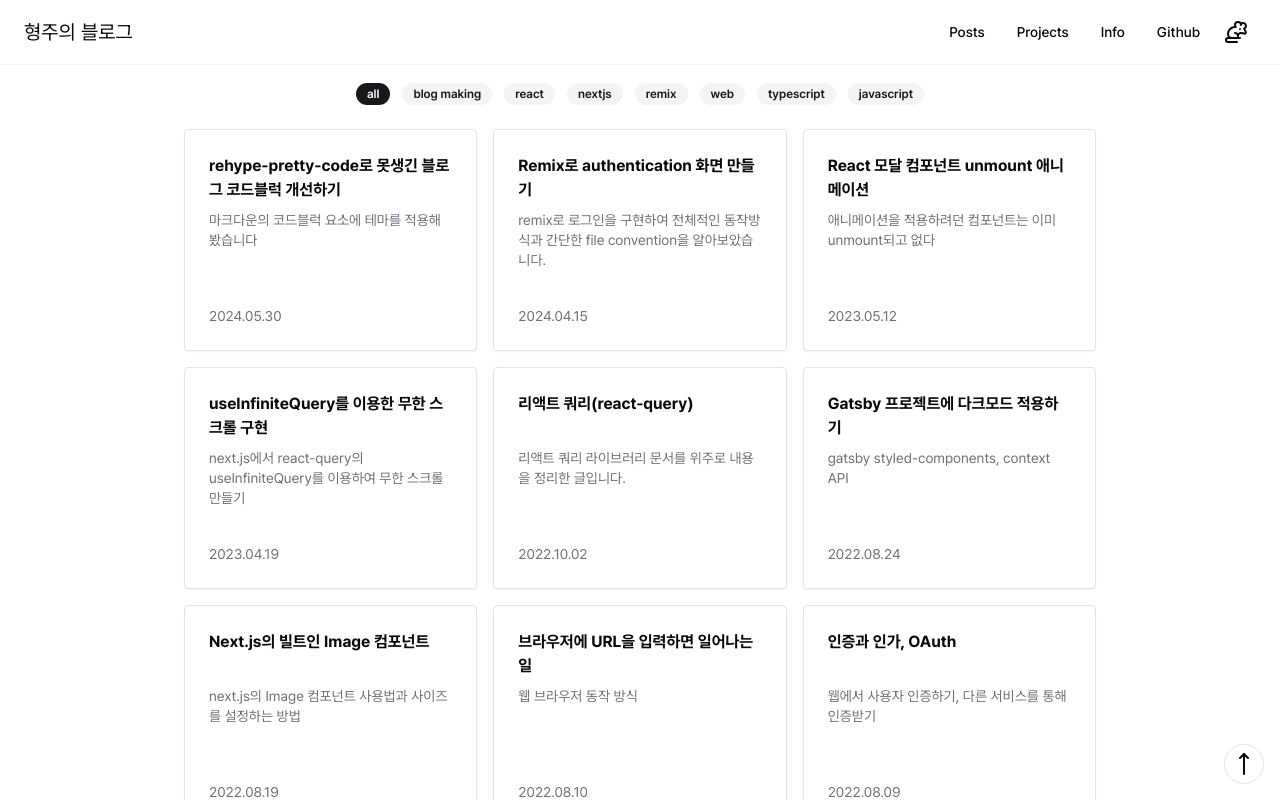
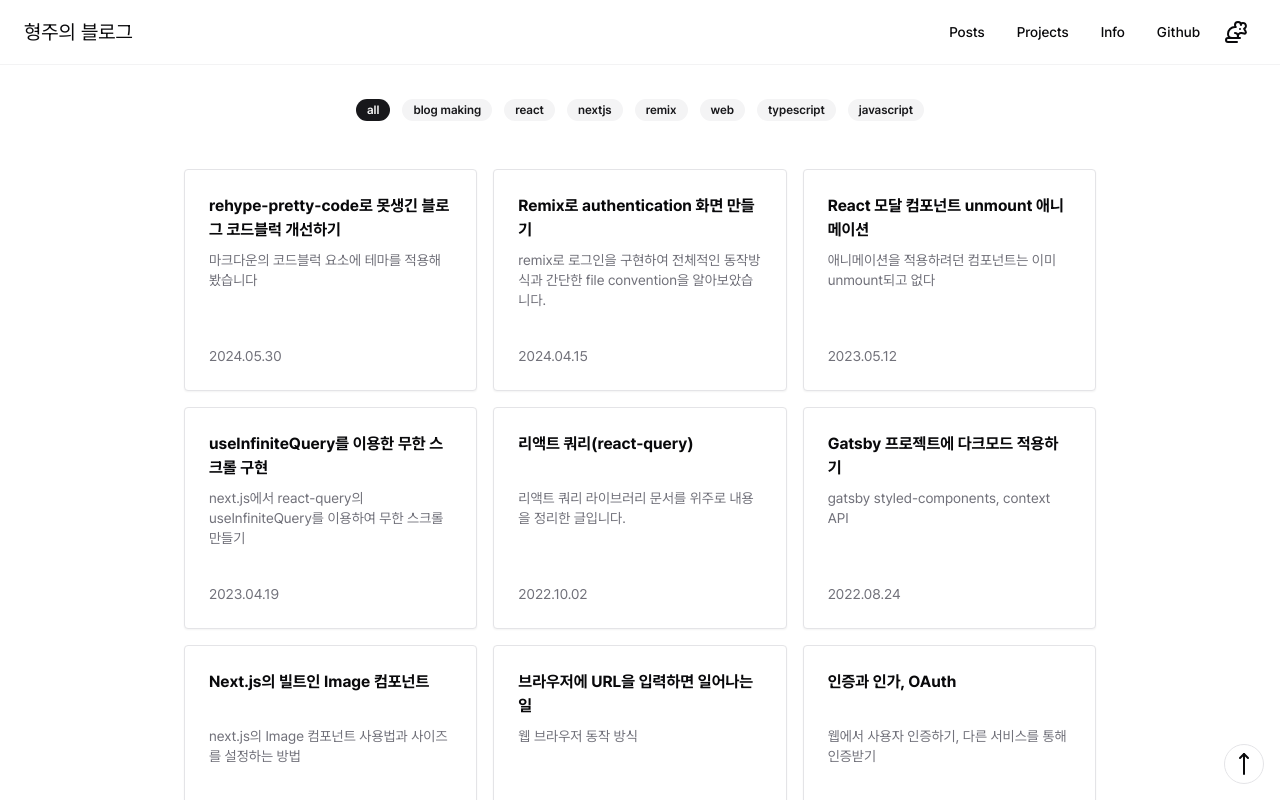
Before and after one commit to nokiahub/nokiahub.name, a Next.js app: page / in a window 1280 px wide. Shown: the top 800 px of the page. Built offline with nearby package versions, Linux system fonts and the light colour scheme.

Commit message:
fixed layout gap

```diff
--- a/app/layout.tsx
+++ b/app/layout.tsx
@@ -29,7 +29,7 @@ export default function RootLayout({ children }: { children: ReactNode }) {
           <Header />
           <main className={"mx-auto flex max-w-[60rem] justify-center"}>
             {/*TODO: x-scroll overflow-hidden으로 임시 해결(원인 파악하기)*/}
-            <div className={"overflow-hidden px-6 py-4"}>{children}</div>
+            <div className={"overflow-hidden px-6 py-8"}>{children}</div>
           </main>
           <Footer />
           <ScrollToTopButton />
--- a/app/page.tsx
+++ b/app/page.tsx
@@ -4,7 +4,7 @@ import { Tags } from "@/components/tags";
 
 export default function Page() {
   return (
-    <div className={cn("flex flex-col gap-6")}>
+    <div className={cn("flex flex-col gap-12")}>
       <Tags />
       <Posts />
     </div>
```
